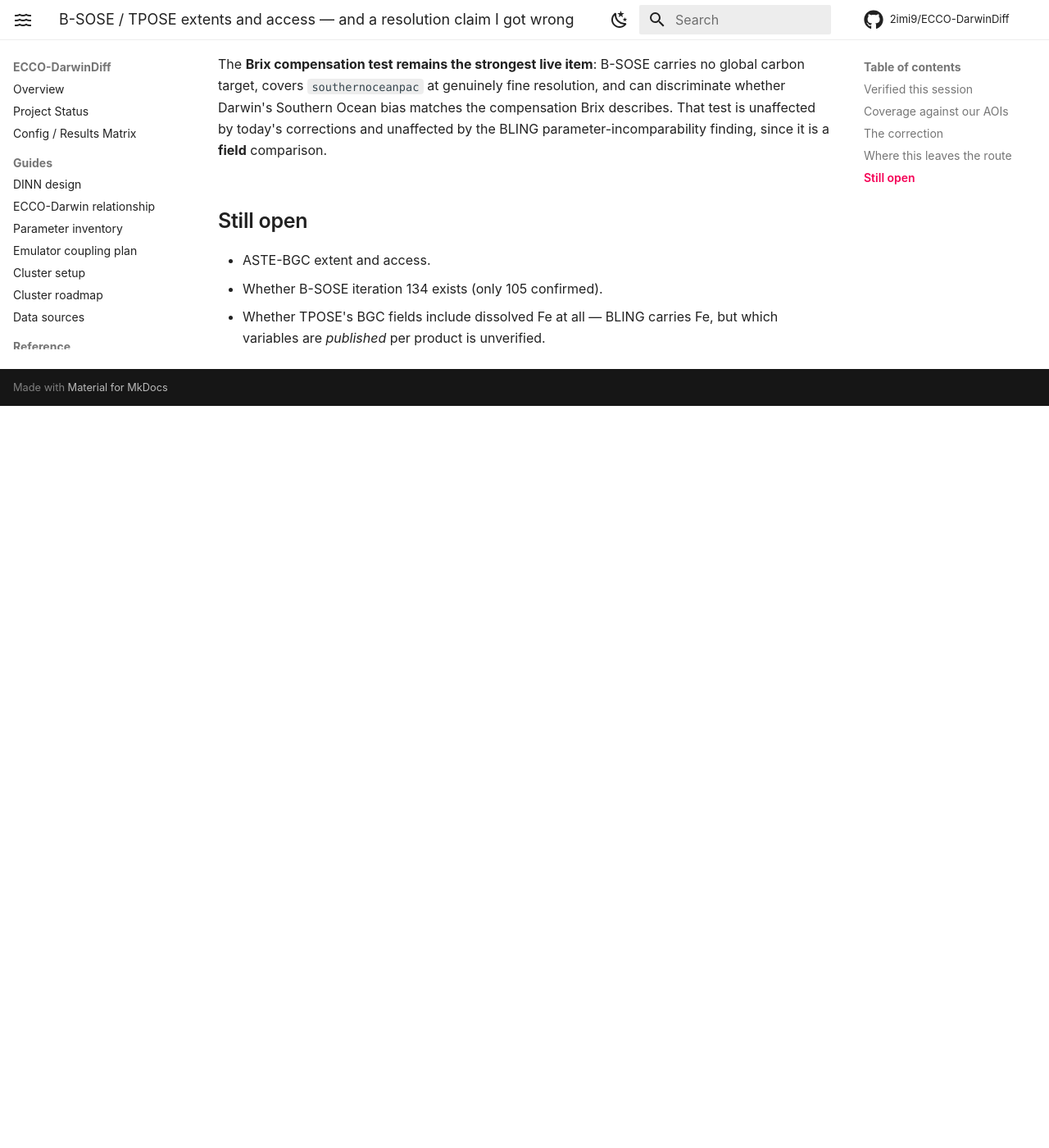
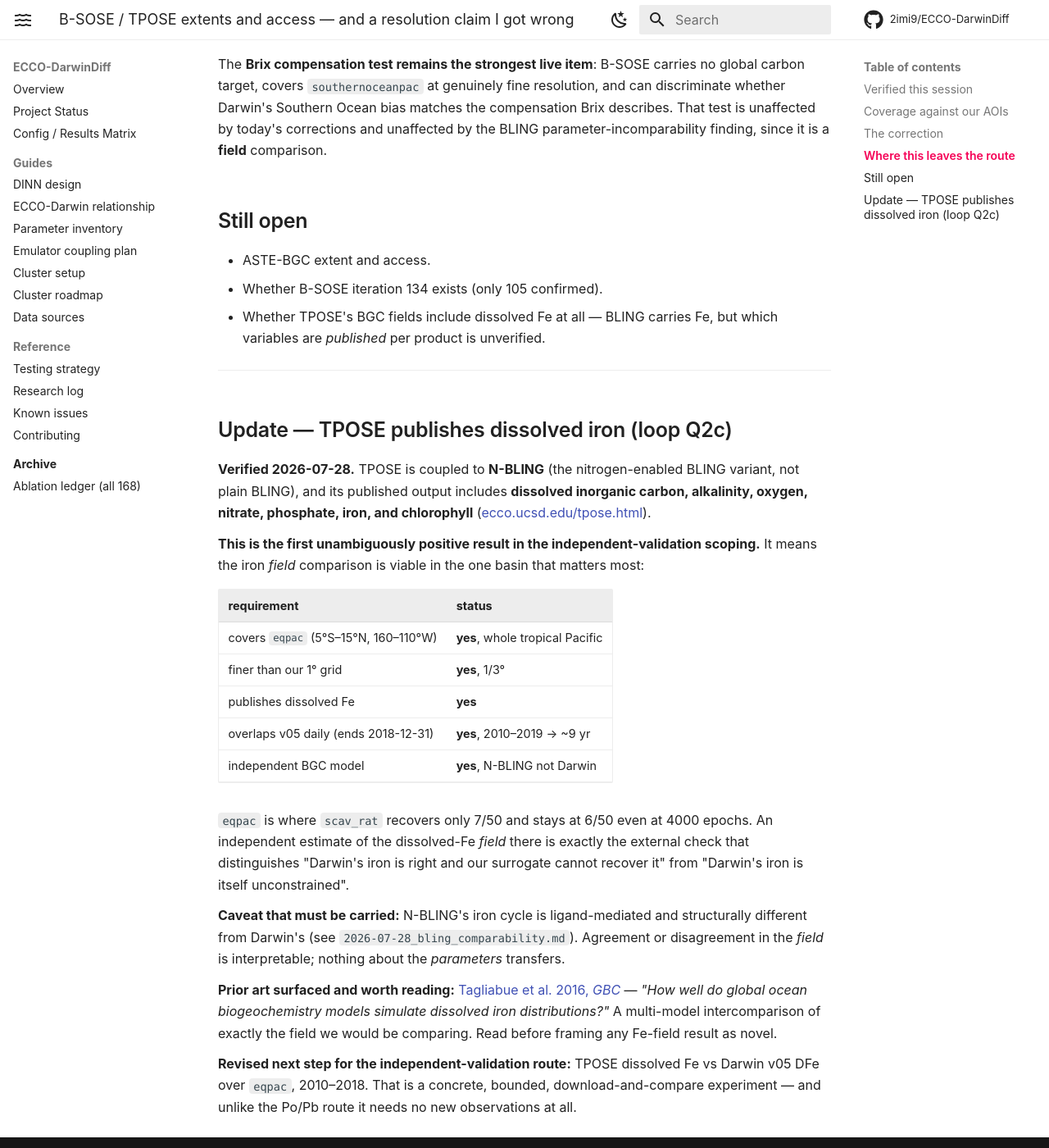
Before and after one commit to 2imi9/ECCO-DarwinDiff, an MkDocs documentation site: the page built from docs/findings/2026-07-28_regional_product_extents.md, in a window 1280 px wide and 1400 px high, scrolled down 1571 px. Shown: the whole window at 82% size. Built offline with MkDocs 1.6.1 and Material for MkDocs 9.7.7, drawn with Linux system fonts in a browser that asks for light colours; comment, search, counter and statistics services are not loaded; before the commit the page ends 2066 px from its top, so only the background shows below that.

Commit message:
docs(findings): TPOSE publishes dissolved iron -- the eqpac field comparison is viable
Loop Q2c, and the first unambiguously positive result in this scoping.

TPOSE is coupled to N-BLING (nitrogen-enabled, not plain BLING) and its published
output includes DIC, alkalinity, oxygen, nitrate, phosphate, IRON and chlorophyll.

Every requirement for an independent eqpac iron-field check is met: covers our box,
1/3 degree so finer than our 1 degree, publishes dissolved Fe, spans 2010-2019 for
about 9 years of overlap with v05 daily, and uses a different BGC model.

eqpac is where scav_rat recovers 7/50 and stays at 6/50 even at 4000 epochs, so an
independent estimate of the dissolved-Fe FIELD there is exactly what distinguishes
'Darwin's iron is right and our surrogate cannot recover it' from 'Darwin's iron is
itself unconstrained'.

Carries the caveat from 2f9ed20: N-BLING's iron is ligand-mediated and structurally
different, so field agreement is interpretable but nothing about parameters transfers.

Also flags Tagliabue et al. 2016 GBC (10.1002/2015gb005289), a multi-model
intercomparison of dissolved-iron distributions -- the same field we would compare.
Read before framing any Fe-field result as novel.

Revised next step: TPOSE dissolved Fe vs Darwin v05 DFe over eqpac 2010-2018. Bounded,
download-and-compare, and unlike the Po/Pb route it needs no new observations.

Suite: 559 passed, 20 skipped.

```diff
--- a/docs/findings/2026-07-28_regional_product_extents.md
+++ b/docs/findings/2026-07-28_regional_product_extents.md
@@ -61,3 +61,40 @@ today's corrections and unaffected by the BLING parameter-incomparability findin
 - Whether B-SOSE iteration 134 exists (only 105 confirmed).
 - Whether TPOSE's BGC fields include dissolved Fe at all — BLING carries Fe, but which variables are
   *published* per product is unverified.
+
+---
+
+## Update — TPOSE publishes dissolved iron (loop Q2c)
+
+**Verified 2026-07-28.** TPOSE is coupled to **N-BLING** (the nitrogen-enabled BLING variant, not
+plain BLING), and its published output includes **dissolved inorganic carbon, alkalinity, oxygen,
+nitrate, phosphate, iron, and chlorophyll**
+([ecco.ucsd.edu/tpose.html](https://ecco.ucsd.edu/tpose.html)).
+
+**This is the first unambiguously positive result in the independent-validation scoping.** It means
+the iron *field* comparison is viable in the one basin that matters most:
+
+| requirement | status |
+|---|---|
+| covers `eqpac` (5°S–15°N, 160–110°W) | **yes**, whole tropical Pacific |
+| finer than our 1° grid | **yes**, 1/3° |
+| publishes dissolved Fe | **yes** |
+| overlaps v05 daily (ends 2018-12-31) | **yes**, 2010–2019 → ~9 yr |
+| independent BGC model | **yes**, N-BLING not Darwin |
+
+`eqpac` is where `scav_rat` recovers only 7/50 and stays at 6/50 even at 4000 epochs. An independent
+estimate of the dissolved-Fe *field* there is exactly the external check that distinguishes "Darwin's
+iron is right and our surrogate cannot recover it" from "Darwin's iron is itself unconstrained".
+
+**Caveat that must be carried:** N-BLING's iron cycle is ligand-mediated and structurally different
+from Darwin's (see `2026-07-28_bling_comparability.md`). Agreement or disagreement in the *field*
+is interpretable; nothing about the *parameters* transfers.
+
+**Prior art surfaced and worth reading:**
+[Tagliabue et al. 2016, *GBC*](https://doi.org/10.1002/2015gb005289) — *"How well do global ocean
+biogeochemistry models simulate dissolved iron distributions?"* A multi-model intercomparison of
+exactly the field we would be comparing. Read before framing any Fe-field result as novel.
+
+**Revised next step for the independent-validation route:** TPOSE dissolved Fe vs Darwin v05 DFe over
+`eqpac`, 2010–2018. That is a concrete, bounded, download-and-compare experiment — and unlike the
+Po/Pb route it needs no new observations at all.
```
